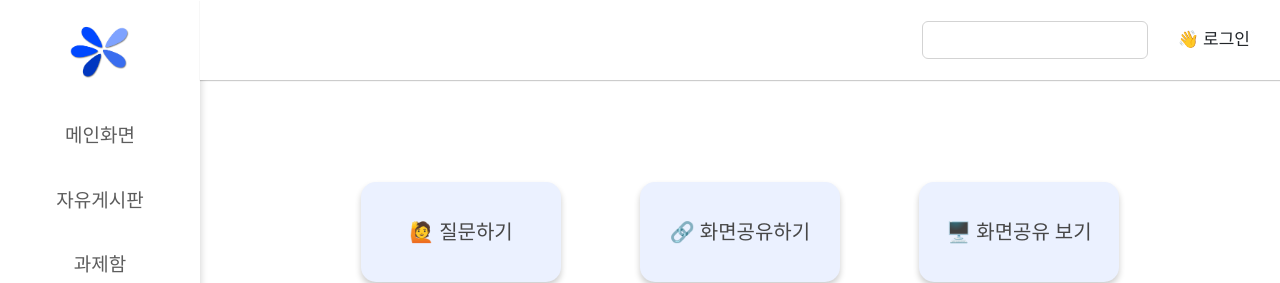
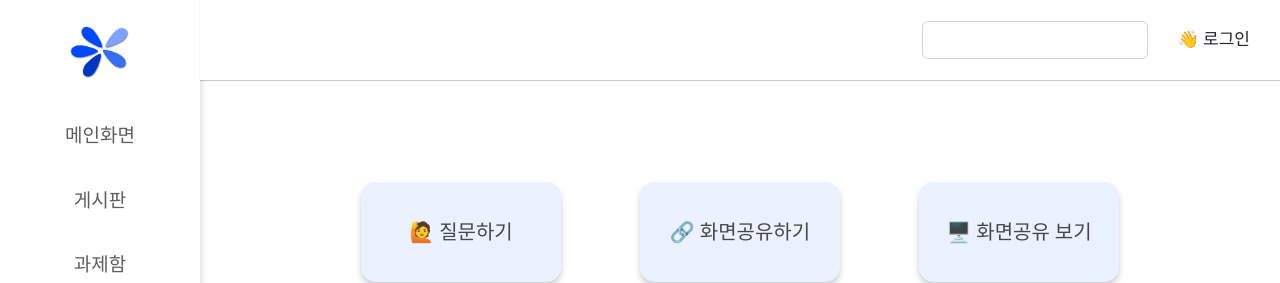
Before and after one commit to seohee99/Blueming, a React (Vite) app in the folder frontend/: page / in a window 1280 px wide. Shown: the top 283 px of the page. Built offline with nearby package versions, Linux system fonts and the light colour scheme; no server answers.

Commit message:
Chore: 게시판 이름 변경

```diff
--- a/frontend/src/components/Sidebar.jsx
+++ b/frontend/src/components/Sidebar.jsx
@@ -39,7 +39,7 @@ const Sidebar = () => {
         className="nav-link"
         style={{ color: "#5D5D5D", fontWeight: "normal", fontSize: "19px" }}
       >
-        자유게시판
+        게시판
       </Nav.Link>
       <Nav.Link
         href="/assignment"
```
